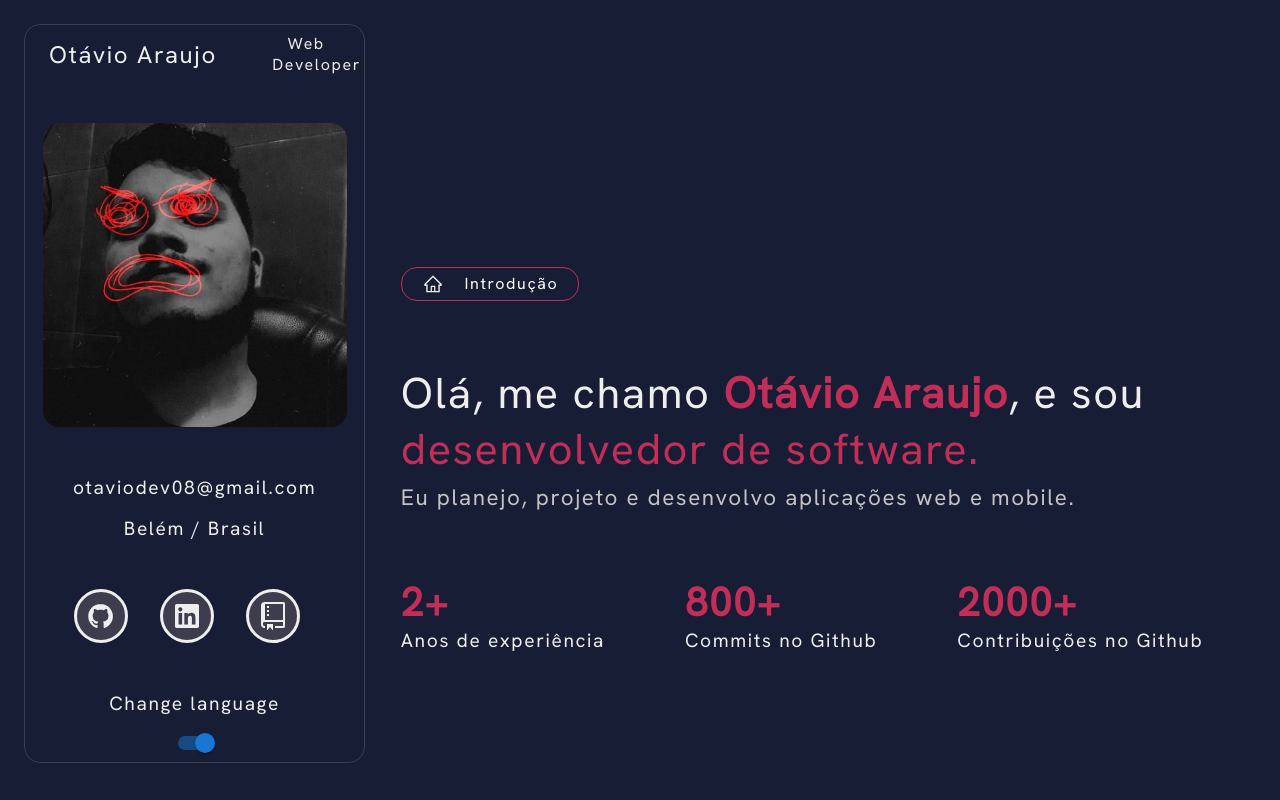
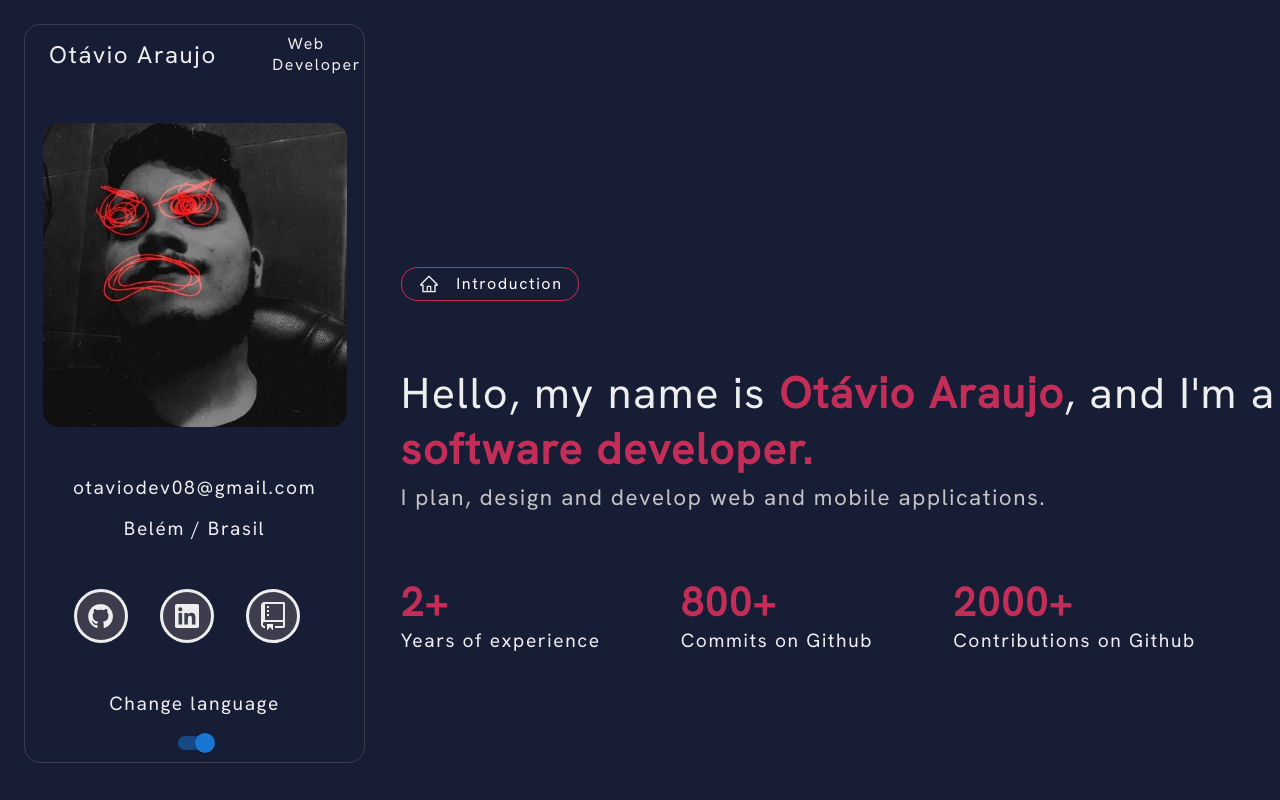
Before and after one commit to otavioaraujo08/portfolio-, a React (Vite) app: page / in a window 1280 px wide. Both pictures are taken after a click on the element 184 px from the left and 743 px from the top of the page. Shown: the top 800 px of the page. Built offline with nearby package versions, Linux system fonts and the light colour scheme.

Commit message:
feat: add translation for the text on apresentation page

```diff
--- a/src/pages/Apresentation/index.jsx
+++ b/src/pages/Apresentation/index.jsx
@@ -1,3 +1,4 @@
+import { useSelector } from 'react-redux';
 import { Insights } from '../../components/Insights';
 import { Module } from '../../components/Module';
 import { SubtitlePage } from '../../components/SubtitlePage';
@@ -5,24 +6,57 @@ import { TitlePage } from '../../components/TitlePage';
 import { ApresentationBox, Container, InsigthsBox } from './styles';
 
 export const Apresentation = () => {
+  const booleanLanguageValue = useSelector((state) => state.language);
+
   return (
     <Container>
-      <Module title="Introdução" icon="home" />
+      <Module
+        title={booleanLanguageValue ? 'Introduction' : 'Introdução'}
+        icon="home"
+      />
 
       <ApresentationBox>
         <TitlePage>
-          Olá, me chamo <strong>Otávio Araujo</strong>, e sou{' '}
-          <span>desenvolvedor de software.</span>
+          {booleanLanguageValue ? (
+            <>
+              Hello, my name is <strong>Otávio Araujo</strong>, and I'm a{' '}
+              <strong>software developer.</strong>
+            </>
+          ) : (
+            <>
+              Olá, me chamo <strong>Otávio Araujo</strong>, e sou{' '}
+              <span>desenvolvedor de software.</span>
+            </>
+          )}
         </TitlePage>
         <SubtitlePage>
-          Eu planejo, projeto e desenvolvo aplicações web e mobile.
+          {booleanLanguageValue
+            ? 'I plan, design and develop web and mobile applications.'
+            : 'Eu planejo, projeto e desenvolvo aplicações web e mobile.'}
         </SubtitlePage>
       </ApresentationBox>
 
       <InsigthsBox>
-        <Insights number="2+" text="Anos de experiência" />
-        <Insights number="800+" text="Commits no Github" />
-        <Insights number="2000+" text="Contribuições no Github" />
+        <Insights
+          number="2+"
+          text={
+            booleanLanguageValue ? 'Years of experience' : 'Anos de experiência'
+          }
+        />
+        <Insights
+          number="800+"
+          text={
+            booleanLanguageValue ? 'Commits on Github' : 'Commits no Github'
+          }
+        />
+        <Insights
+          number="2000+"
+          text={
+            booleanLanguageValue
+              ? 'Contributions on Github'
+              : 'Contribuições no Github'
+          }
+        />
       </InsigthsBox>
     </Container>
   );
```
